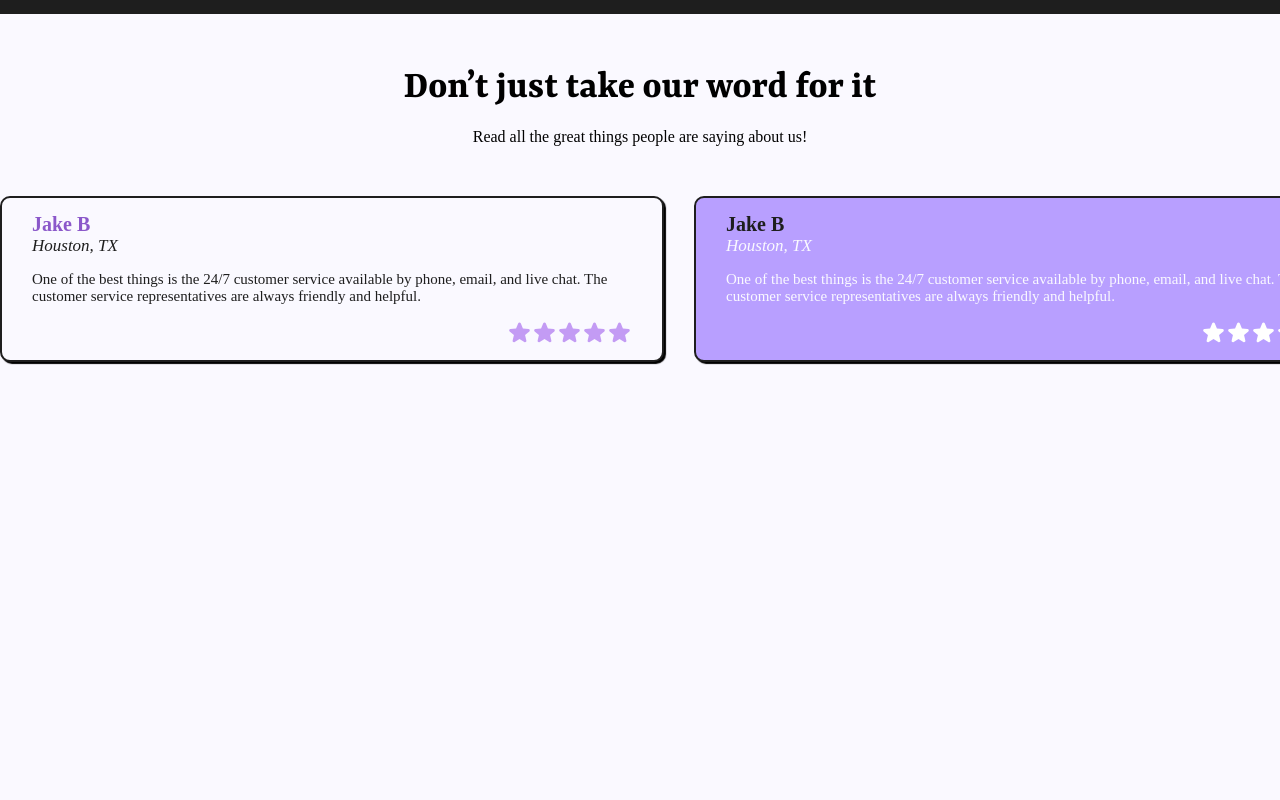
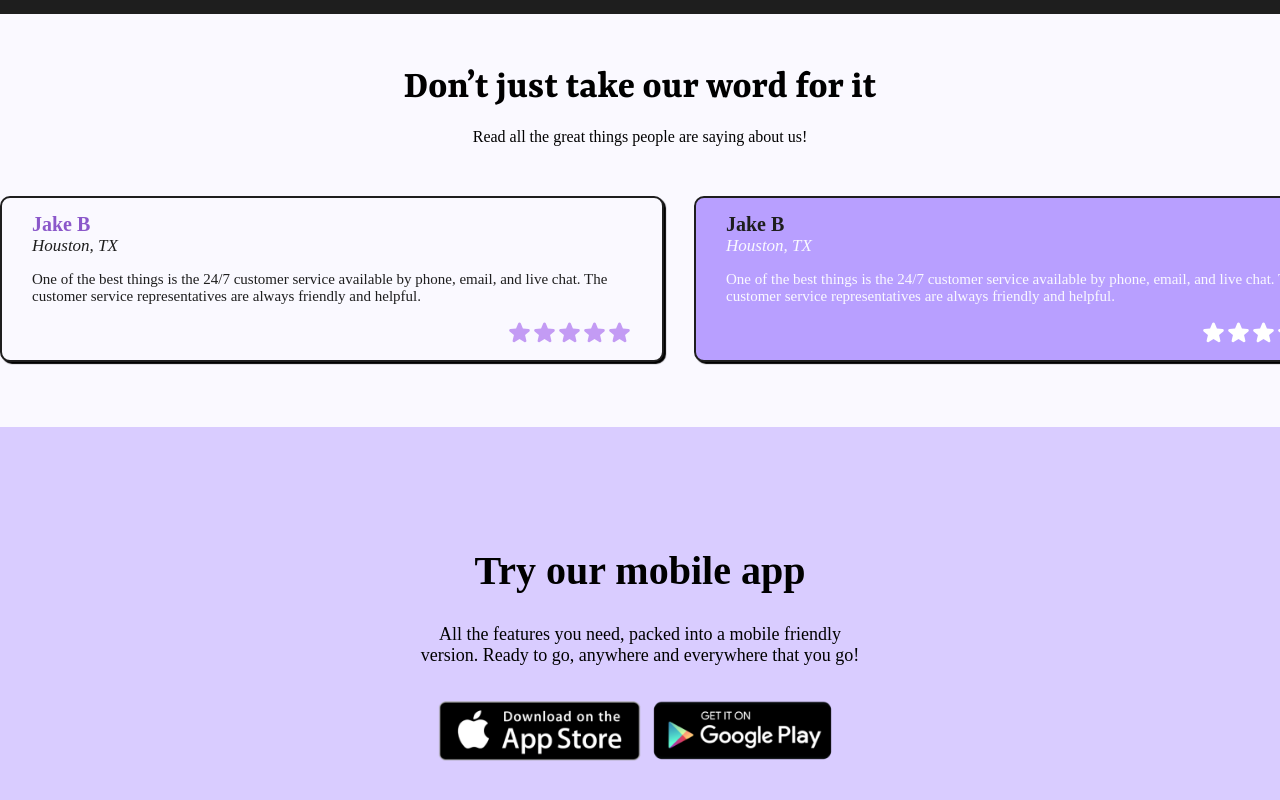
Before and after one commit to kingsley-ijomah/FinancePage, a React (Vite) app: page / in a window 1280 px wide. Shown: the part 2012-2812 px from the top of the page. Before the commit the page ends 2439 px from the top, so only its background shows below. Built offline with nearby package versions, Linux system fonts and the light colour scheme; a web font is replaced by a local one.

Commit message:
Adding try app section

```diff
--- a/src/components/Testimonials/Testimonials.scss
+++ b/src/components/Testimonials/Testimonials.scss
@@ -3,6 +3,7 @@
 
 .testimonials {
   margin: 50px 0;
+  padding: 0 25px;
 
   &__title {
     font-family: 'Rasa-Bold';
@@ -43,6 +44,8 @@
   }
 
   @media screen and (min-width: 768px) {
+    padding: 0;
+
     &__items {
       display: flex;
       justify-content: space-between;
--- /dev/null
+++ b/src/components/TryApp/TryApp.jsx
@@ -0,0 +1,21 @@
+import React from 'react'
+import './TryApp.scss'
+import Container from '../Container/Container'
+import appStore from '../../assets/images/app-store.png'
+import googlePlay from '../../assets/images/google-play.png'
+
+export default function TryApp() {
+  return (
+    <div className='tryapp'>
+      <Container>
+        <h1>Try our mobile app</h1>
+        <p>All the features you need, packed into a mobile friendly version. Ready to go, anywhere and everywhere that you go!</p>
+
+        <div className='tryapp__images'>
+          <img src={appStore} alt='app store' />
+          <img src={googlePlay} alt='google play' />
+        </div>
+      </Container>
+    </div>
+  )
+}
--- /dev/null
+++ b/src/components/TryApp/TryApp.scss
@@ -0,0 +1,23 @@
+@import '../Sass/variables';
+@import '../Sass/mixins';
+
+.tryapp {
+  background-color: $off-lilac;
+  padding: 120px 0 70px 0;
+  text-align: center;
+
+  h1 {
+    font-size: 40px;
+    margin-bottom: 20px;
+  }
+
+  p {
+    max-width: 460px;
+    margin: 30px auto;
+    font-size: 18px;
+  }
+
+  img {
+    height: 70px;
+  }
+}
--- a/src/pages/Home.jsx
+++ b/src/pages/Home.jsx
@@ -6,6 +6,7 @@ import Payment from '../components/Payment/Payment';
 import Features from '../components/Features/Features';
 import VirtualCard from '../components/VirtualCard/VirtualCard';
 import Testimonials from '../components/Testimonials/Testimonials';
+import TryApp from '../components/TryApp/TryApp';
 
 export default function Home() {
   return (
@@ -23,6 +24,7 @@ export default function Home() {
 
       <VirtualCard />
       <Testimonials />
+      <TryApp />
     </>
   );
 }
```
Also changed, not shown: src/assets/images/app-store.png (added), src/assets/images/google-play.png (added).
